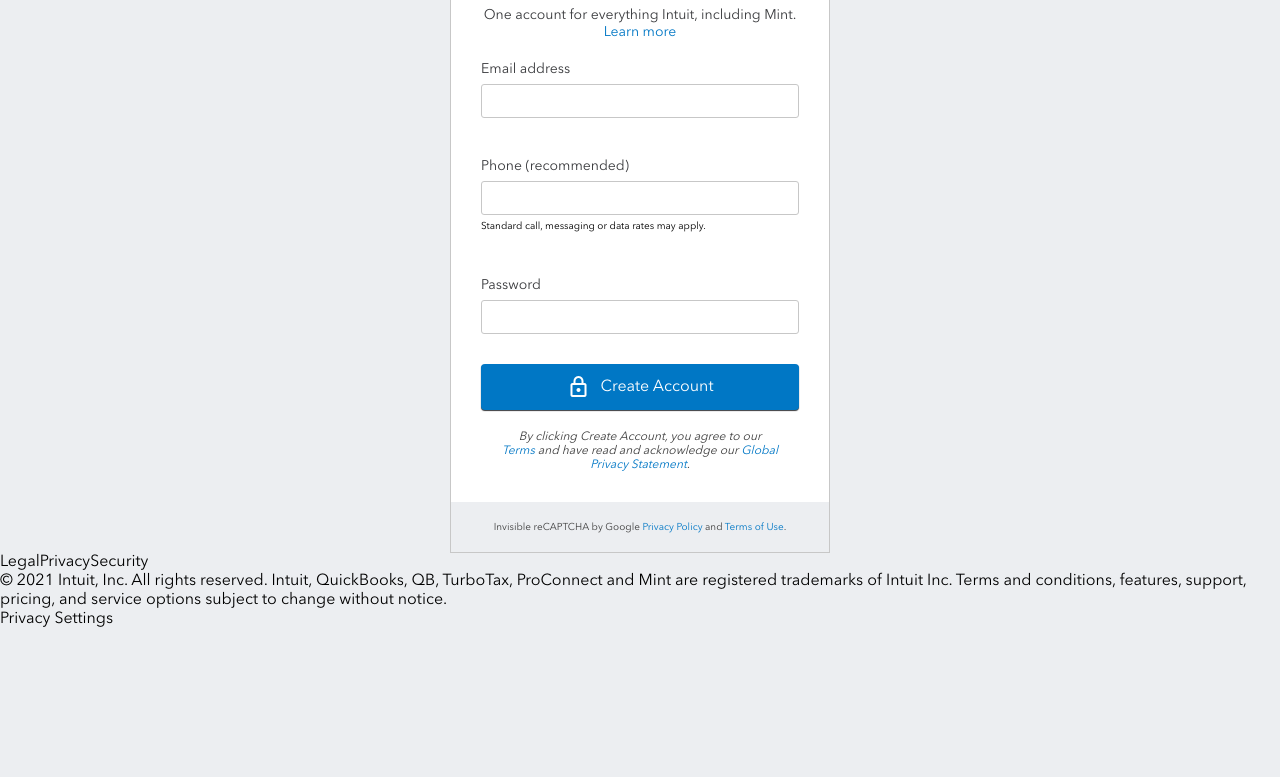
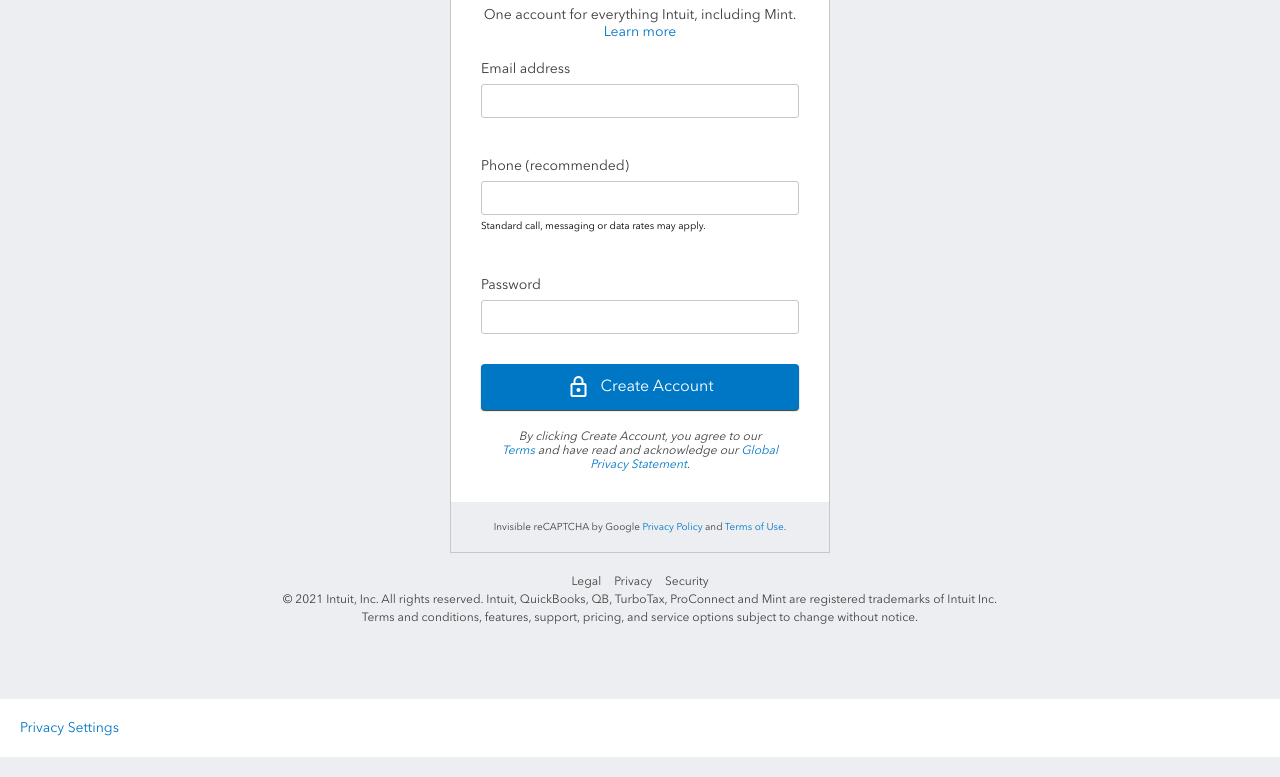
Before and after one commit to nanyaDev/mint-clone, a plain HTML site: page index.html in a window 1280 px wide. Shown: the part 231-1008 px from the top of the page. Before the commit the page ends 860 px from the top, so only its background shows below. Drawn offline with Linux system fonts and the light colour scheme.

Commit message:
Finish footer and final details

```diff
--- a/index.html
+++ b/index.html
@@ -60,17 +60,20 @@
     </div>
   </section>
 
-  <div>
-    <div>
-      <span>Legal</span><span>Privacy</span><span>Security</span>
+  <footer>
+    <div class="legal">
+      <div>
+        <a href="#">Legal</a>
+        <a href="#">Privacy</a>
+        <a href="#">Security</a>
+      </div>
+      <div>
+        © 2021 Intuit, Inc. All rights reserved. Intuit, QuickBooks, QB, TurboTax, ProConnect and Mint are registered trademarks of Intuit Inc. <br>Terms and conditions, features, support, pricing, and service options subject to change without notice.
+      </div>
     </div>
-    <div>
-      © 2021 Intuit, Inc. All rights reserved. Intuit, QuickBooks, QB, TurboTax, ProConnect and Mint are registered trademarks of Intuit Inc. Terms and conditions, features, support, pricing, and service options subject to change without notice.
+    <div class="privacy">
+      <a href="#">Privacy Settings</a>
     </div>
-  </div>
-
-  <footer>
-    <div>Privacy Settings</div>
   </footer>
 </body>
 </html>
--- a/style.scss
+++ b/style.scss
@@ -21,6 +21,13 @@ body {
   background: $solitude;
 }
 
+a {
+  color: $navy_blue;
+  text-decoration: none;
+
+  &:hover { text-decoration: underline; }
+}
+
 header {
   display: flex;
   justify-content: flex-end;
@@ -36,7 +43,6 @@ header {
     font-size: 12px;
 
     div { color: $charcoal; }
-    a { color: $navy_blue; }
   }
 
   button {
@@ -148,11 +154,7 @@ header {
     color: $vulcan;
   }
 
-  a {
-    font-size: 14px;
-    color: $navy_blue;
-    text-decoration: none;
-  }
+  a { font-size: 14px; }
 }
 
 .card > form {
@@ -171,8 +173,16 @@ header {
   input {
     width: 100%;
     height: 34px;
+    padding: 0 8px;
     border: 1px solid $grey;
     border-radius: 3px;
+    font-size: 16px;
+
+    &:focus {
+      outline: none;
+      border: 1px solid $navy_blue;
+      box-shadow: 0 0 8px $navy_blue;
+    }
   }
 
   .phone-disclaimer {
@@ -206,11 +216,6 @@ header {
   text-align: center;
   font-style: italic;
   color: $charcoal;
-
-  a {
-    color: $navy_blue;
-    text-decoration: none;
-  }
 }
 
 .captcha {
@@ -221,9 +226,27 @@ header {
   line-height: 50px;
   background: $solitude;
   color: $charcoal;
+}
 
-  a {
-    color: $navy_blue;
-    text-decoration: none;
+footer {
+  padding: 20px 0;
+  line-height: 18px;
+
+  .legal {
+    text-align: center;
+    font-size: 12px;
+    color: $charcoal;
+
+    a {
+      padding: 0 5px;
+      color: $charcoal;
+    }
+  }
+
+  .privacy {
+    padding: 20px;
+    margin-top: 72px;
+    background: white;
+    font-size: 14px;
   }
 }
```
Also changed, not shown: style.css.
